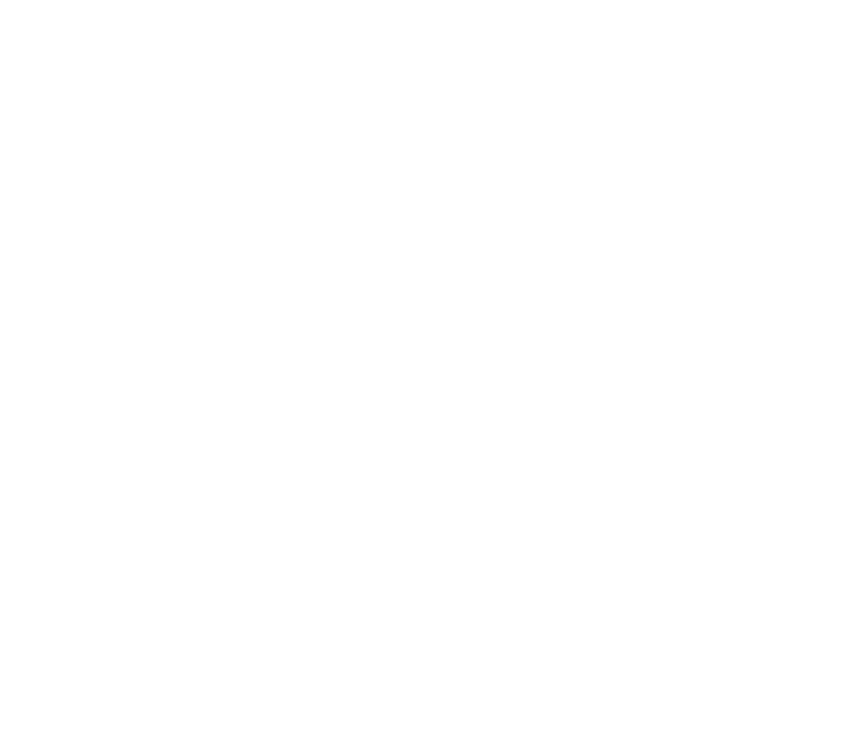
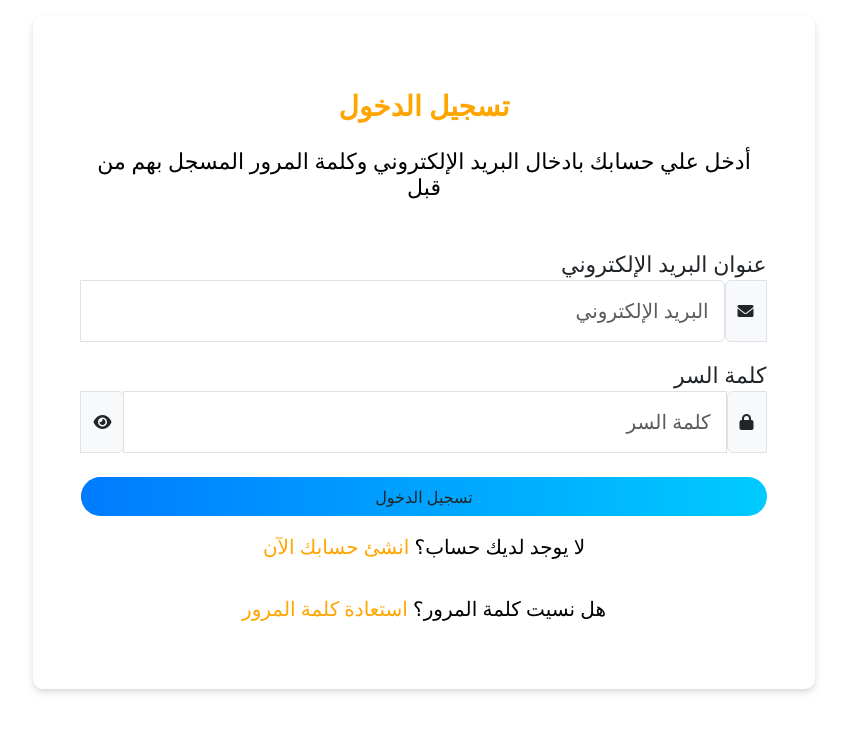
Before and after one commit to abdelrahmanlghorab/E-Learning-Front, an Angular app: page / in a window 1280 px wide. Shown: the top 732 px of the page, without its empty margins (216-1063 px from the left). Built offline with nearby package versions, Linux system fonts and the light colour scheme.

Commit message:
Pull Request

```diff
--- a/src/app/Auth/sign-in/sign-in.component.ts
+++ b/src/app/Auth/sign-in/sign-in.component.ts
@@ -17,7 +17,7 @@
   passwordFieldType: string = 'password';
   eyeIcon: string = 'fas fa-eye';
 
-  constructor(private fb: FormBuilder ,private router: Router , private authservice: AuthService    ) {
+  constructor(private fb: FormBuilder ,private router: Router     ) {
     this.signInForm = this.fb.group({
       studentEmail: ['', [Validators.required, Validators.email]],
       password: ['', [Validators.required, Validators.minLength(6)]]
--- a/src/app/app.component.html
+++ b/src/app/app.component.html
@@ -1,4 +1,4 @@
-<!-- <app-sign-in></app-sign-in> -->
+<app-sign-in></app-sign-in>
  <!-- <app-student-sign-up></app-student-sign-up> -->
   <!-- <app-teacher-sign-up></app-teacher-sign-up> -->
    <!-- <app-forget-password></app-forget-password> -->
```
